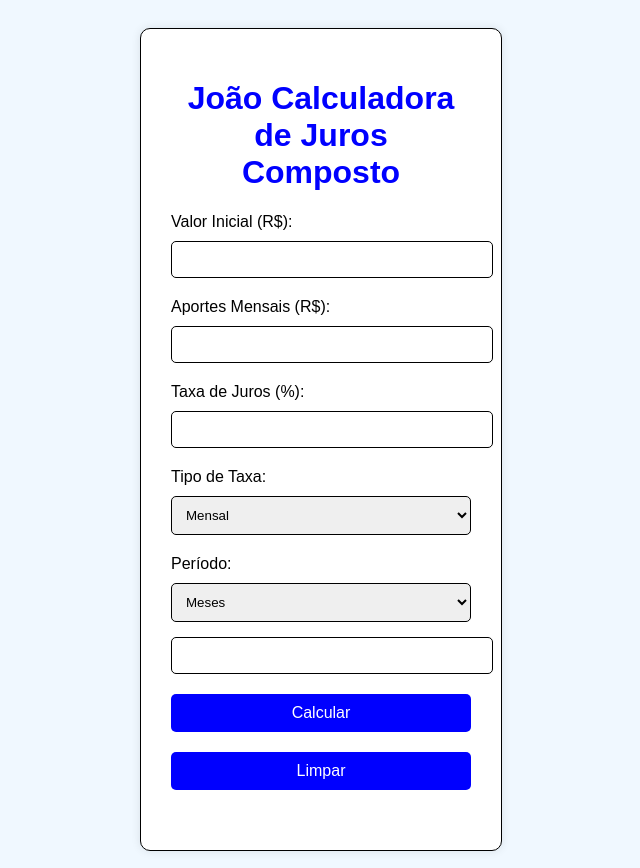
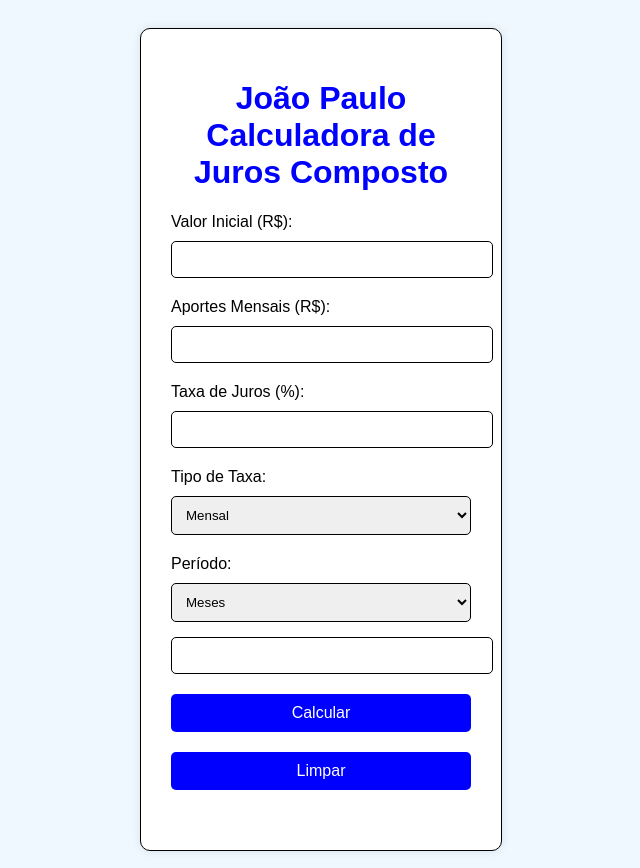
Before and after one commit to JP-ME/primeiro-projeto, a plain HTML site: page index.html in a window 1280 px wide. Shown: the whole page, without its empty margins (319-959 px from the left). Drawn offline with nearby package versions, Linux system fonts and the light colour scheme.

Commit message:
Mudou de João para João Paulo

```diff
--- a/index.html
+++ b/index.html
@@ -9,7 +9,7 @@
 </head>
 <body>
     <div class="calculator">
-        <h1>João  Calculadora de Juros Composto</h1>
+        <h1>João Paulo Calculadora de Juros Composto</h1>
         <label for="initialAmount">Valor Inicial (R$):</label>
         <input type="number" id="initialAmount" required>
 
```
